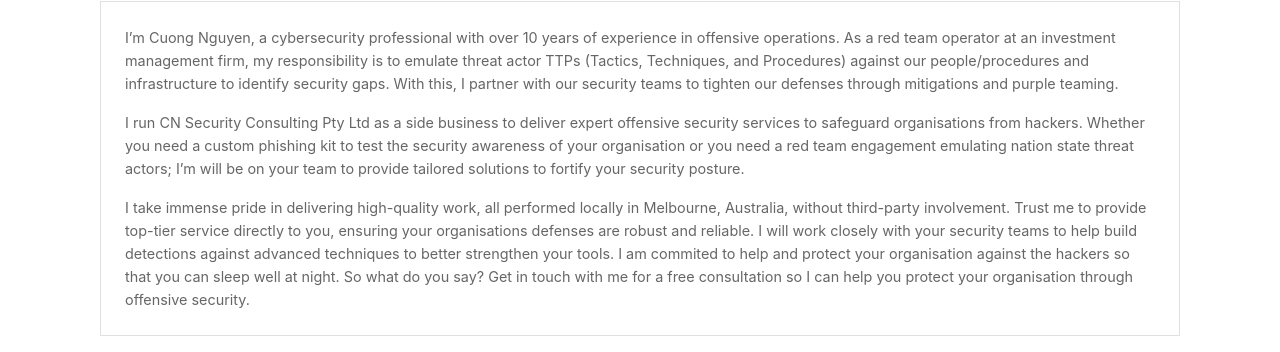
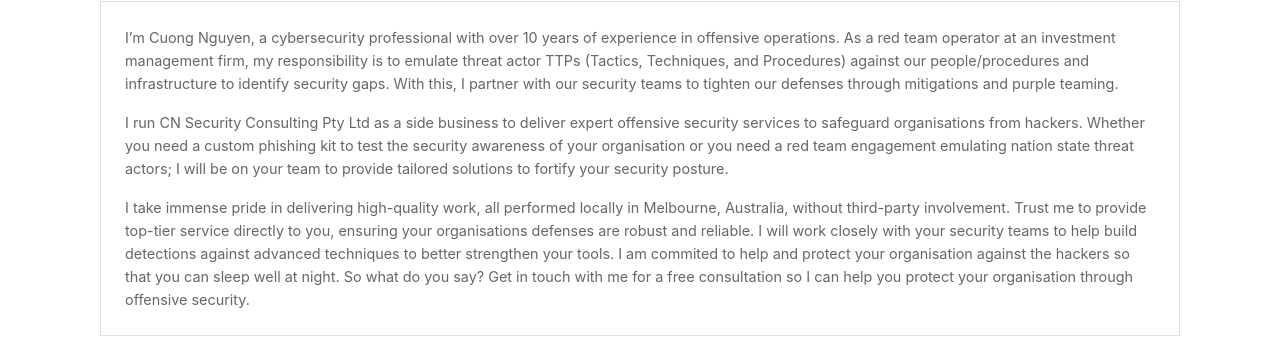
Before and after one commit to hookthieves/hookthieves.github.io, a Jekyll site: the page built from about.html, in a window 1280 px wide. Shown: the part 371-723 px from the top of the page. Built offline with Jekyll 4.4.1, drawn with Linux system fonts in a browser that asks for light colours.

```diff
--- a/about.html
+++ b/about.html
@@ -10,7 +10,7 @@ title: About
     </div>
 <div class="contact-box">
     <p>I’m Cuong Nguyen, a cybersecurity professional with over 10 years of experience in offensive operations. As a red team operator at an investment management firm, my responsibility is to emulate threat actor TTPs (Tactics, Techniques, and Procedures) against our people/procedures and infrastructure to identify security gaps. With this, I partner with our security teams to tighten our defenses through mitigations and purple teaming.</p>
-    <p>I run CN Security Consulting Pty Ltd as a side business to deliver expert offensive security services to safeguard organisations from hackers. Whether you need a custom phishing kit to test the security awareness of your organisation or you need a red team engagement emulating nation state threat actors; I’m will be on your team to provide tailored solutions to fortify your security posture.</p>
+    <p>I run CN Security Consulting Pty Ltd as a side business to deliver expert offensive security services to safeguard organisations from hackers. Whether you need a custom phishing kit to test the security awareness of your organisation or you need a red team engagement emulating nation state threat actors; I will be on your team to provide tailored solutions to fortify your security posture.</p>
     <p>I take immense pride in delivering high-quality work, all performed locally in Melbourne, Australia, without third-party involvement. Trust me to provide top-tier service directly to you, ensuring your organisations defenses are robust and reliable. I will work closely with your security teams to help build detections against advanced techniques to better strengthen your tools. I am commited to help and protect your organisation against the hackers so that you can sleep well at night. So what do you say? Get in touch with me for a free consultation so I can help you protect your organisation through offensive security.</p>
 </div>
     </div>
```
